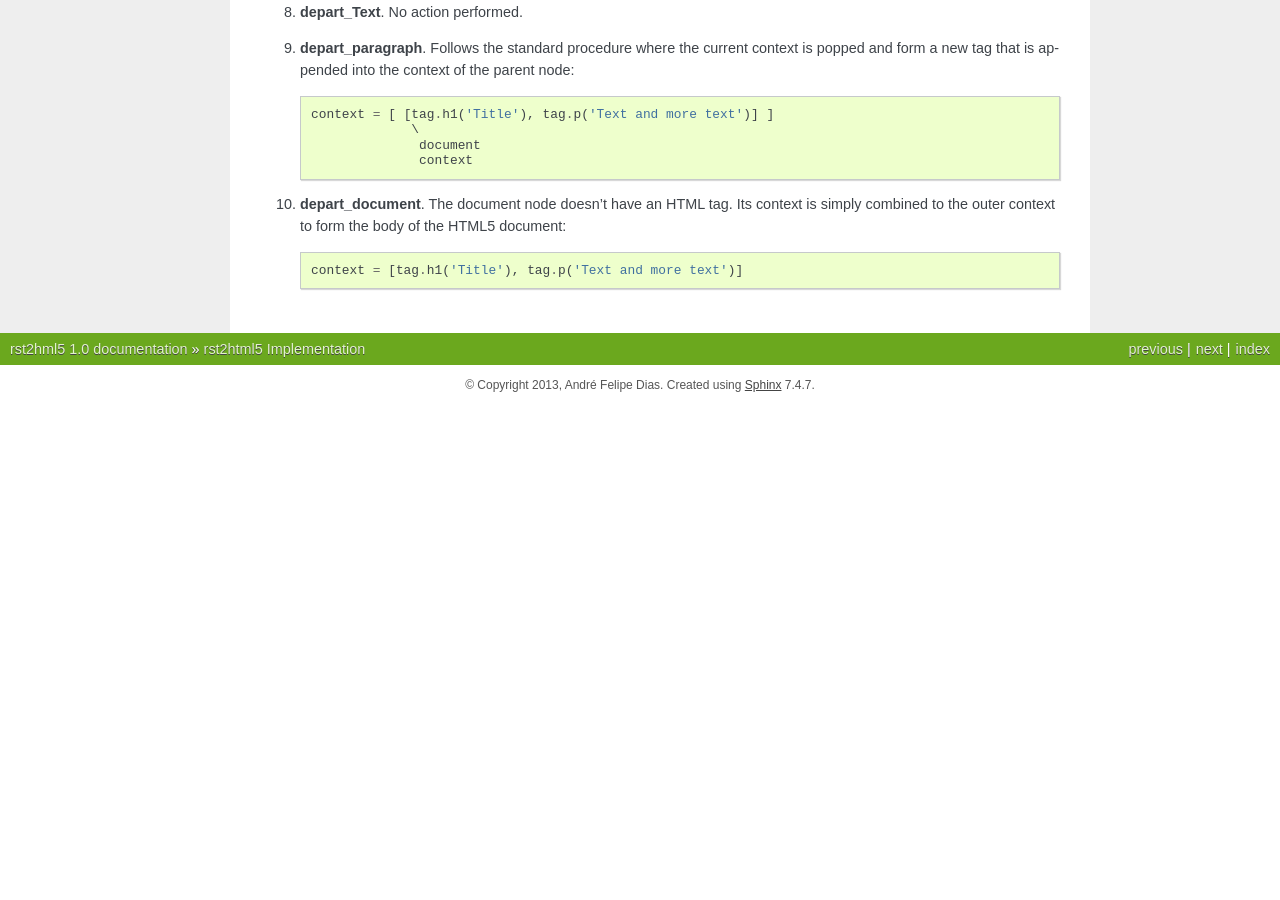
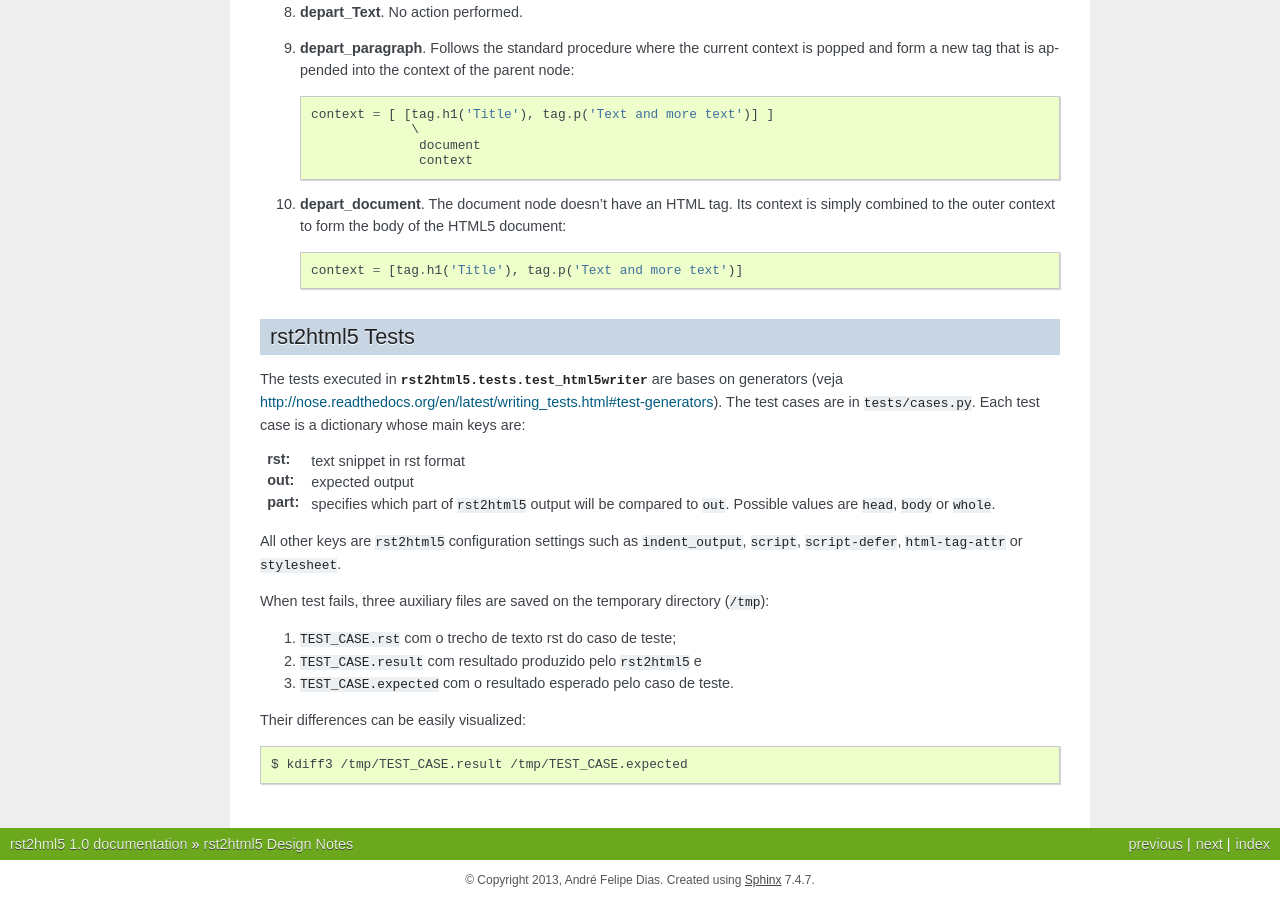
Before and after one commit to andredias/rst2html5, a Sphinx documentation site: the page built from doc/design_notes.rst, in a window 1280 px wide and 900 px high, scrolled down 6808 px. Built offline with Sphinx 7.4.7, drawn with Linux system fonts in a browser that asks for light colours; before the commit the page ends 7213 px from its top, so only the background shows below that; some of the changed text lies outside the part shown.

```diff
--- a/README.txt
+++ b/README.txt
@@ -180,10 +180,5 @@ Installation
 
     $ pip install rst2html5
 
-License
-=======
-
-`MIT License`__
 
 .. __: http://docutils.sourceforge.net/docs/ref/rst/directives.html#class
-.. __: http://opensource.org/licenses/MIT
--- a/doc/implementation.rst
+++ b/doc/design_notes.rst
@@ -1,6 +1,6 @@
-========================
-rst2html5 Implementation
-========================
+======================
+rst2html5 Design Notes
+======================
 
 The following documentation describes the knowledge collected durint rst2html5 implementation.
 Probably, it isn't complete or even exact,
@@ -315,3 +315,33 @@ Its text is simply added to the context of its parent node::
     Its context is simply combined to the outer context to form the body of the HTML5 document::
 
         context = [tag.h1('Title'), tag.p('Text and more text')]
+
+
+.. _tests:
+
+rst2html5 Tests
+===============
+
+The tests executed in :mod:`rst2html5.tests.test_html5writer` are bases on generators
+(veja http://nose.readthedocs.org/en/latest/writing_tests.html#test-generators).
+The test cases are in :file:`tests/cases.py`.
+Each test case is a dictionary whose main keys are:
+
+:rst: text snippet in rst format
+:out: expected output
+:part: specifies which part of ``rst2html5`` output will be compared to ``out``.
+       Possible values are ``head``,  ``body`` or ``whole``.
+
+All other keys are ``rst2html5`` configuration settings such as
+``indent_output``, ``script``, ``script-defer``, ``html-tag-attr`` or ``stylesheet``.
+
+When test fails,
+three auxiliary files are saved on the temporary directory (:file:`/tmp`):
+
+#. :file:`TEST_CASE.rst` com o trecho de texto rst do caso de teste;
+#. :file:`TEST_CASE.result` com resultado produzido pelo ``rst2html5`` e
+#. :file:`TEST_CASE.expected` com o resultado esperado pelo caso de teste.
+
+Their differences can be easily visualized::
+
+    $ kdiff3 /tmp/TEST_CASE.result /tmp/TEST_CASE.expected
```
Also changed, not shown: doc/changelog.rst (added, +33 -0 lines), doc/contributing.rst (+43 -99 lines), doc/design_notes.pt_br.rst (renamed from doc/implementation.pt_br.rst, +32 -0 lines), doc/index.rst (+6 -13 lines), doc/license.rst (added, +29 -0 lines).
